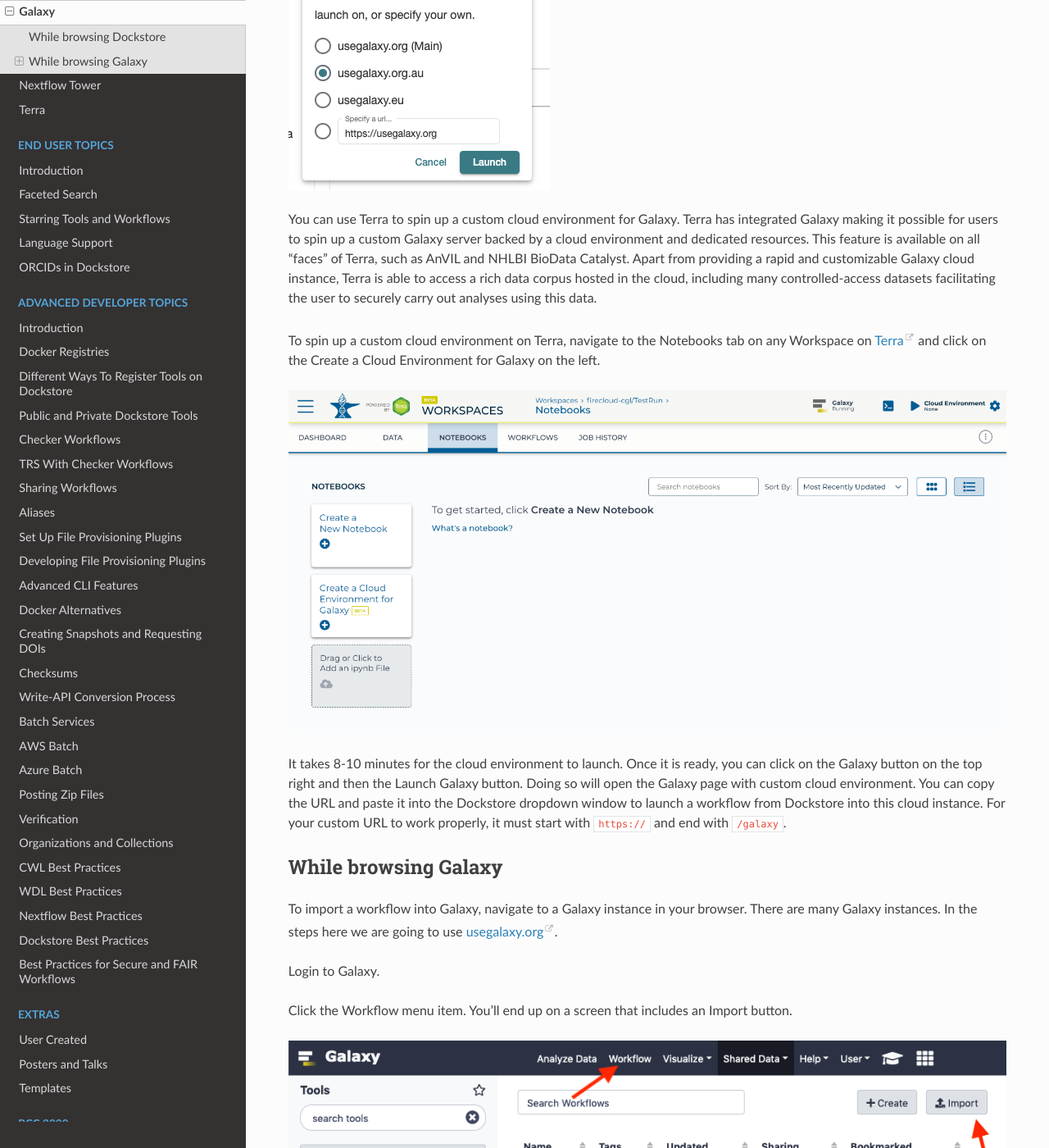
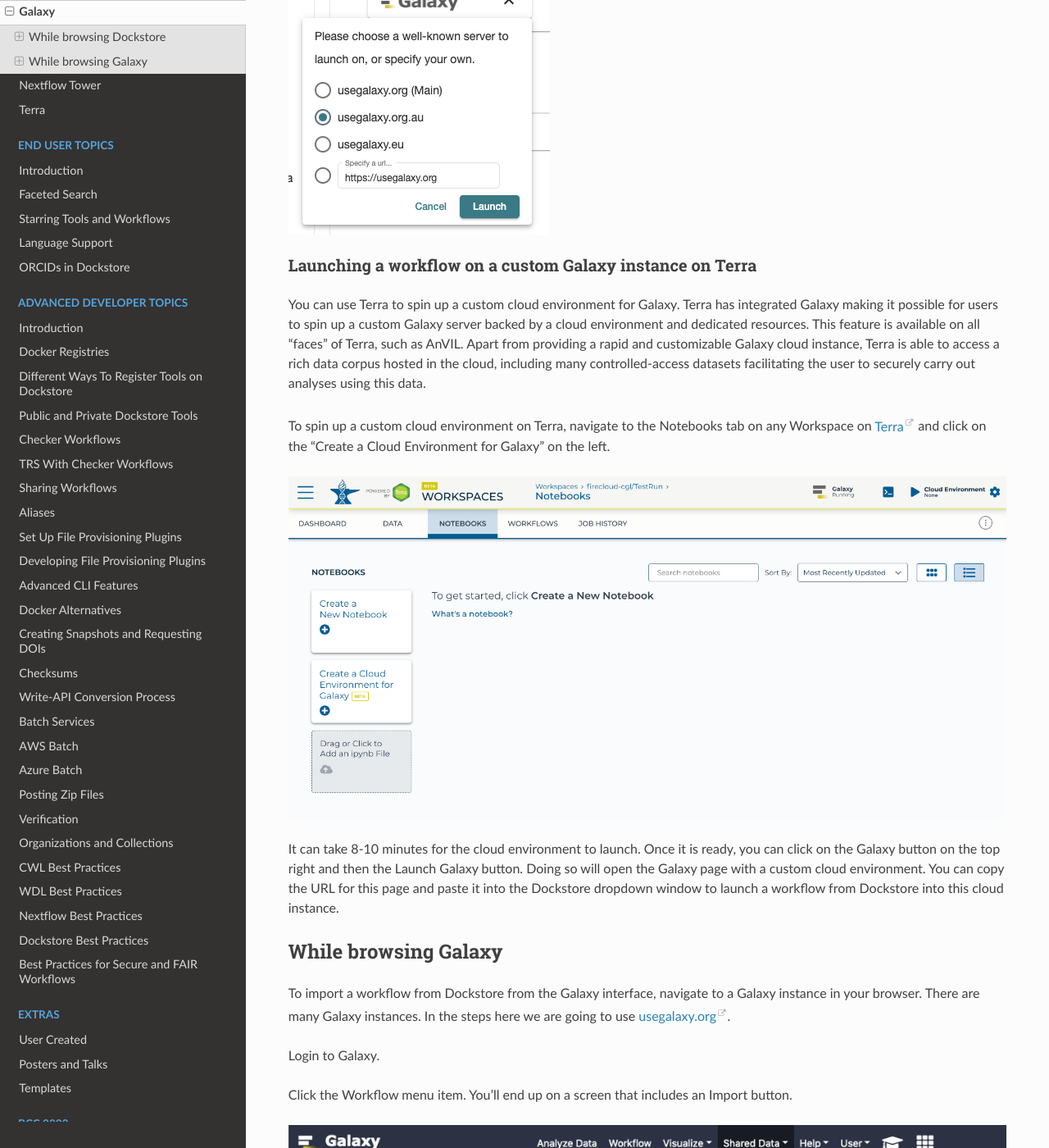
Before and after one commit to dockstore/dockstore-documentation, a Sphinx documentation site: the page built from docs/launch-with/galaxy-launch-with.rst, in a window 1280 px wide and 1400 px high, scrolled down 1280 px. Shown: the whole window at 82% size. Built offline with Sphinx 7.4.7 and the Read the Docs theme 2.0.0, drawn with Linux system fonts in a browser that asks for light colours; some of the changed text lies outside the part shown.

Commit message:
Feature/galaxyupdates (#143)
* Update getting-started-with-galaxy.rst

Changes suggested by Enis Afgan from Galaxy

* Update galaxy-launch-with.rst

Changes suggested by Enis Afgan from Galaxy

* Update galaxy-launch-with.rst

* Update getting-started-with-galaxy.rst

Fixed links

* Update getting-started-with-galaxy.rst

Fixed links

* Update galaxy-launch-with.rst

Updated links

* Update galaxy-launch-with.rst

* Update getting-started-with-galaxy.rst

Minor changes

* Update galaxy-launch-with.rst

Minor changes

* Update galaxy-launch-with.rst

Minor changes

* new user agent

* wait a sec

Co-authored-by: Denis Yuen <denis.yuen@oicr.on.ca>

```diff
--- a/docs/conf.py
+++ b/docs/conf.py
@@ -35,6 +35,9 @@
 #
 # needs_sphinx = '1.0'
 
+# https://github.com/sphinx-doc/sphinx/issues/7369 403 blocks by support.orcid.org
+user_agent = 'Mozilla/5.0 (X11; Linux x86_64) AppleWebKit/537.36 (KHTML, like Gecko) Chrome/96.0.4664.45 Safari/537.36'
+
 # Add any Sphinx extension module names here, as strings. They can be
 # extensions coming with Sphinx (named 'sphinx.ext.*') or your custom
 # ones.
@@ -42,7 +45,7 @@
 
 linkcheck_anchors = False
 linkcheck_ignore = [
-    'http://localhost:8080/ga4gh/wes/v1',
+    'http://localhost:8080/ga4gh/wes/v1', 'https://support.orcid.org/hc/en-us/articles/360006894754-Edit-works',
     'http://dx.doi.org/10.12688/f1000research.10137.1', 'https://dockstore.org/api/',
     'https://dockstore.org:8443/', 'https://support.terra.bio/hc/en-us/sections/360007274612/',
     'https://docs.snyk.io/getting-started/getting-started-snyk-products/getting-started-snyk-open-source',
--- a/docs/launch-with/galaxy-launch-with.rst
+++ b/docs/launch-with/galaxy-launch-with.rst
@@ -11,29 +11,35 @@
 
 Dockstore has a fully featured faceted search to effectively search for workflows. On the left panel, you can choose from several options to narrow down your search. Searching for workflows can be done using a specific search term. Results can be narrowed down based on the language of the workflow, author, organization, source control used among others.
 
-Once you have clicked on a workflow, you will see a Launch with Galaxy button on the right.
+Once you have clicked on a Galaxy workflow, you will see a Launch with Galaxy button on the right.
 
 .. figure:: /assets/images/docs/galaxy/galaxy_workflow.png
    :alt: Galaxy workflow on Dockstore
 
-The button will bring up a dropdown window where you may select which Galaxy instance to launch the workflow into. A few default options such as the `Use Galaxy Org <https://usegalaxy.org/>` instances are provided by Dockstore, but if you need to launch into another instance, you may provide a custom URL. Further along in this tutorial, you will find how to generate a custom instance and provide the URL to Dockstore.
+Launching a workflow from Dockstore on a Galaxy server
+------------------------------------------------------
+
+The button will bring up a dropdown window where you may select which Galaxy instance to launch the workflow into. A few default options such as the `UseGalaxy.org <https://usegalaxy.org/>`__ instances are provided by Dockstore, but if you need to launch into another instance, you may provide a custom URL. Further along in this tutorial, you will find how to generate a custom instance and provide the URL to Dockstore.
 
 .. figure:: /assets/images/docs/galaxy/launch_with_options.png
    :alt: Launch options for Galaxy
 
-You can use Terra to spin up a custom cloud environment for Galaxy. Terra has integrated Galaxy making it possible for users to spin up a custom Galaxy server backed by a cloud environment and dedicated resources. This feature is available on all "faces" of Terra, such as AnVIL and NHLBI BioData Catalyst. Apart from providing a rapid and customizable Galaxy cloud instance, Terra is able to access a rich data corpus hosted in the cloud, including many controlled-access datasets facilitating the user to securely carry out analyses using this data.
+Launching a workflow on a custom Galaxy instance on Terra
+---------------------------------------------------------
 
-To spin up a custom cloud environment on Terra, navigate to the Notebooks tab on any Workspace on `Terra <https://app.terra.bio/>`__ and click on the Create a Cloud Environment for Galaxy on the left.
+You can use Terra to spin up a custom cloud environment for Galaxy. Terra has integrated Galaxy making it possible for users to spin up a custom Galaxy server backed by a cloud environment and dedicated resources. This feature is available on all "faces" of Terra, such as AnVIL. Apart from providing a rapid and customizable Galaxy cloud instance, Terra is able to access a rich data corpus hosted in the cloud, including many controlled-access datasets facilitating the user to securely carry out analyses using this data.
+
+To spin up a custom cloud environment on Terra, navigate to the Notebooks tab on any Workspace on `Terra <https://app.terra.bio/>`__ and click on the "Create a Cloud Environment for Galaxy" on the left.
 
 .. figure:: /assets/images/docs/galaxy/create_galaxy_environment.png
    :alt: Create a Cloud Environment for Galaxy
 
-It takes 8-10 minutes for the cloud environment to launch. Once it is ready, you can click on the Galaxy button on the top right and then the Launch Galaxy button. Doing so will open the Galaxy page with custom cloud environment. You can copy the URL and paste it into the Dockstore dropdown window to launch a workflow from Dockstore into this cloud instance. For your custom URL to work properly, it must start with ``https://`` and end with ``/galaxy``.
+It can take 8-10 minutes for the cloud environment to launch. Once it is ready, you can click on the Galaxy button on the top right and then the Launch Galaxy button. Doing so will open the Galaxy page with a custom cloud environment. You can copy the URL for this page and paste it into the Dockstore dropdown window to launch a workflow from Dockstore into this cloud instance.
 
 While browsing Galaxy
 =====================
 
-To import a workflow into Galaxy, navigate to a Galaxy instance in your browser.
+To import a workflow from Dockstore from the Galaxy interface, navigate to a Galaxy instance in your browser.
 There are many Galaxy instances. In the steps here we are going to use
 `usegalaxy.org <https://usegalaxy.org>`__.
 
@@ -53,7 +59,7 @@
 You can either click the link to search for a workflow or click the link to import a specific workflow.
 
 Use the search form
----------------------
+-------------------
 
 If you want to search for a Dockstore workflow, click the *search form* link. This takes you to a
 form where you can search for Galaxy workflows in Dockstore by the workflows' descriptions. In the
```
Also changed, not shown: docs/getting-started/getting-started-with-galaxy.rst (+22 -22 lines).
